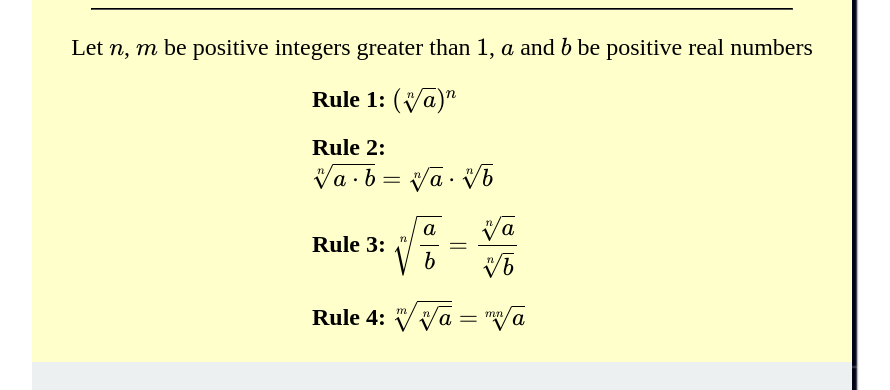
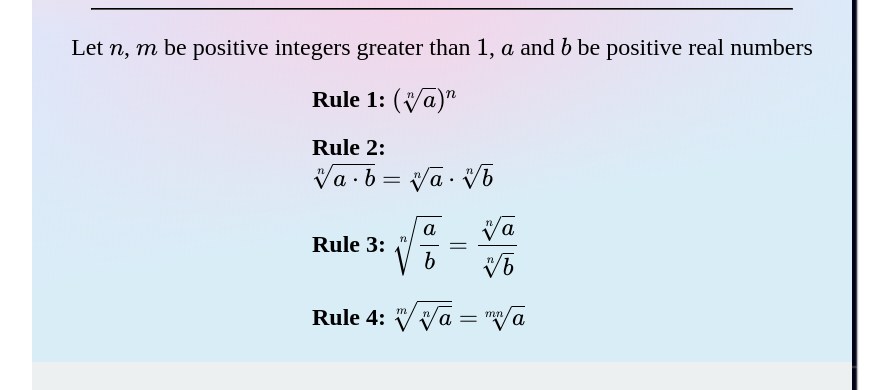
Before and after one commit to genaffleck/personal-projects, a plain HTML site: page radical-laws/radical-laws.html in a window 1280 px wide. Shown: the part 150-540 px from the top of the page, without its empty margins (198-1088 px from the left). Drawn offline with nearby package versions, Linux system fonts and the light colour scheme.

Commit message:
update container to linear gradient

```diff
--- a/radical-laws/radical-laws.html
+++ b/radical-laws/radical-laws.html
@@ -3,7 +3,7 @@
   <head>
     <meta charset="utf-8">
     <meta name="viewport" content="width=device-width, initial-scale=1.0">
-    <meta http-equiv="X-UA-Compatible" content="IE=edge">
+    <!-- <meta http-equiv="X-UA-Compatible" content="IE=edge"> -->
     <title>Laws of Radicals</title>
     <link rel="stylesheet" href="styles.css">
     <script src="https://polyfill.io/v3/polyfill.min.js?features=es6"></script>
--- a/radical-laws/styles.css
+++ b/radical-laws/styles.css
@@ -49,10 +49,10 @@ hr {
   width: 800px;
   max-width: 800px;
   margin: auto;
-  background-color:  #ffffcc;
   padding: 10px;
   border-radius: 10px 10px 0px 0px;
-  box-shadow: 5px 5px 2px 0 rgba(1, 1, 24, 1)
+  box-shadow: 5px 5px 2px 0 rgba(1, 1, 24, 1);
+  background: linear-gradient(-10deg,#d9edf7 35%,rgba(237,202,216,0) 75%,#ffd7e0),radial-gradient(circle,#ffcae1 0,#daeafc 100%);
 }
 
 .footer {
```
